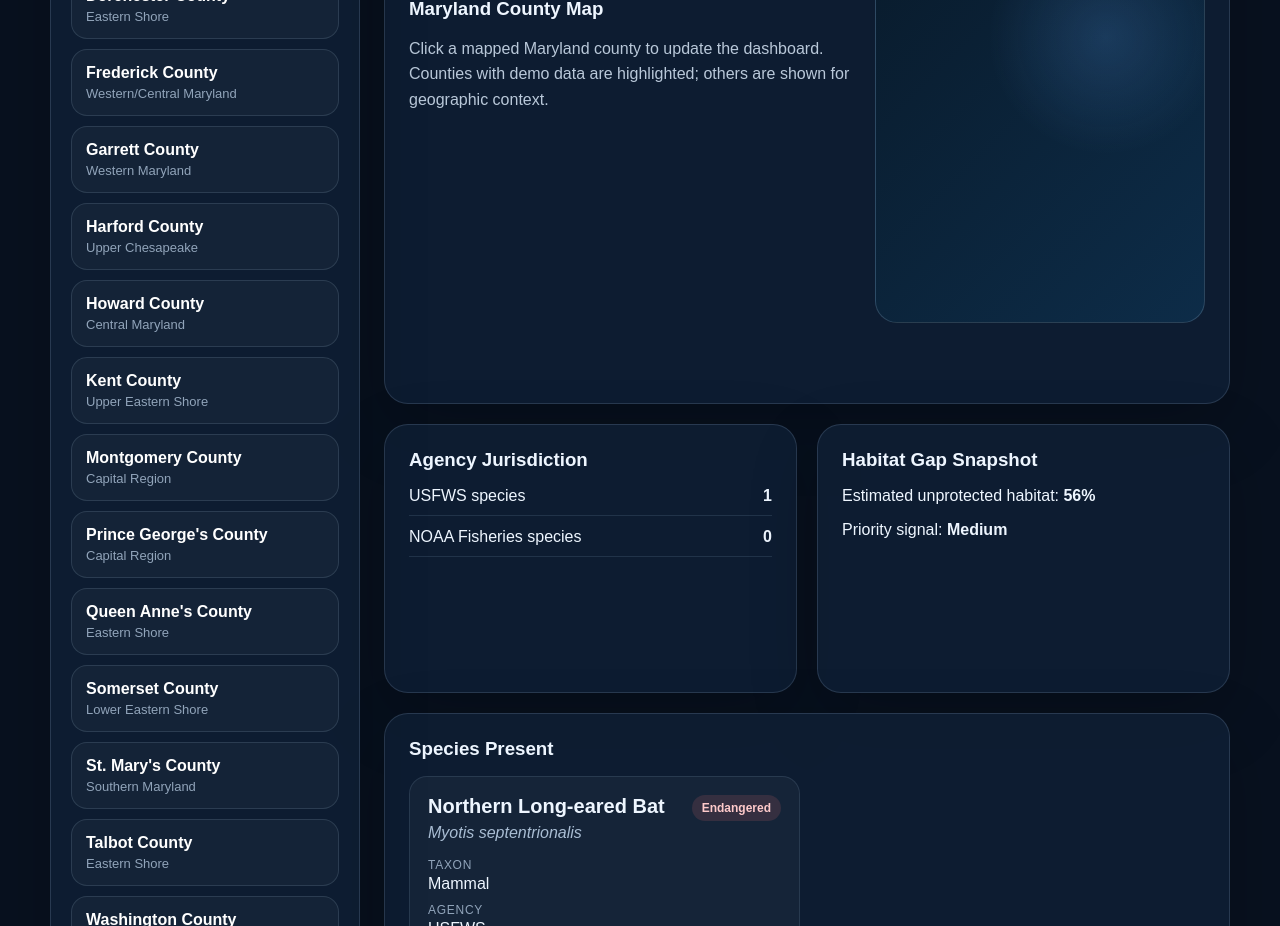
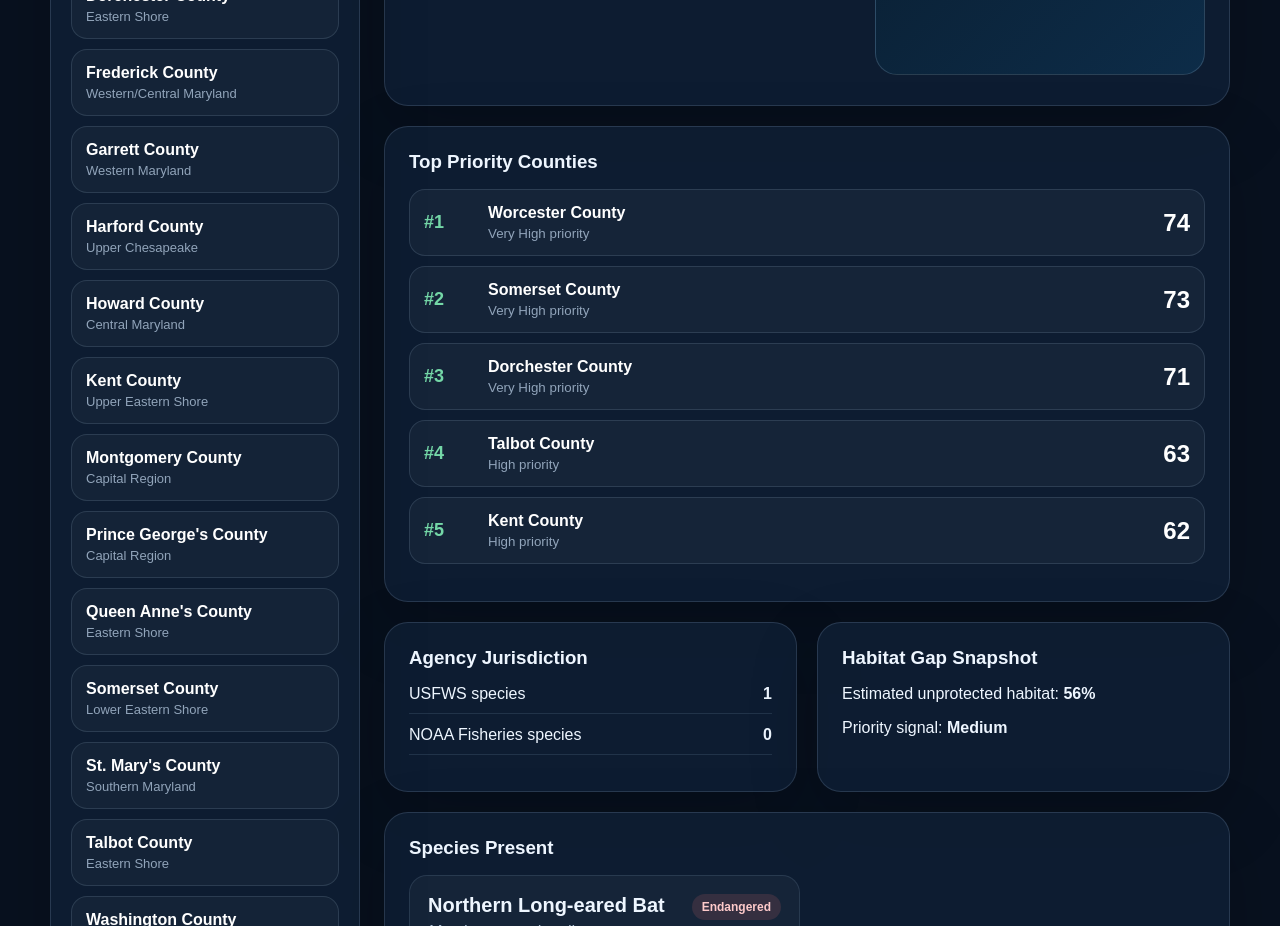
Before and after one commit to bobafettyoda/md-esa-dashboard, a Next.js app: page / in a window 1280 px wide. Shown: the part 1140-2066 px from the top of the page. Built offline with nearby package versions, Linux system fonts and the light colour scheme.

Commit message:
Add top priority county ranking

```diff
--- a/app/page.tsx
+++ b/app/page.tsx
@@ -38,6 +38,14 @@ export default function Home() {
 
   const usfwsCount = selectedSpecies.filter((s) => s.agency === "USFWS").length;
   const noaaCount = selectedSpecies.filter((s) => s.agency === "NOAA Fisheries").length;
+
+  const rankedCounties = [...counties]
+    .map((county) => ({
+      ...county,
+      score: getConservationScore(county),
+    }))
+    .sort((a, b) => b.score - a.score)
+    .slice(0, 5);
 
   return (
     <main className="page">
@@ -156,6 +164,26 @@ export default function Home() {
             </div>
           </div>
 
+          <div className="panel">
+            <h3>Top Priority Counties</h3>
+            <div className="rankingList">
+              {rankedCounties.map((county, index) => (
+                <button
+                  key={county.id}
+                  className={county.id === selectedCounty.id ? "rankRow active" : "rankRow"}
+                  onClick={() => setSelectedCountyId(county.id)}
+                >
+                  <span className="rankNumber">#{index + 1}</span>
+                  <span>
+                    <strong>{county.name}</strong>
+                    <small>{county.conservationPriority} priority</small>
+                  </span>
+                  <b>{county.score}</b>
+                </button>
+              ))}
+            </div>
+          </div>
+
           <div className="agencyGrid">
             <div className="panel">
               <h3>Agency Jurisdiction</h3>
--- a/app/styles.css
+++ b/app/styles.css
@@ -528,3 +528,46 @@ dd {
     grid-template-columns: 1fr;
   }
 }
+
+.rankingList {
+  display: grid;
+  gap: 10px;
+}
+
+.rankRow {
+  width: 100%;
+  display: grid;
+  grid-template-columns: 52px 1fr 60px;
+  gap: 12px;
+  align-items: center;
+  text-align: left;
+  border: 1px solid rgba(159, 189, 219, 0.16);
+  background: rgba(255, 255, 255, 0.035);
+  color: white;
+  border-radius: 16px;
+  padding: 14px;
+  cursor: pointer;
+}
+
+.rankRow:hover,
+.rankRow.active {
+  background: linear-gradient(135deg, rgba(21, 94, 66, 0.9), rgba(21, 57, 94, 0.9));
+  border-color: rgba(116, 215, 167, 0.7);
+}
+
+.rankNumber {
+  color: #74d7a7;
+  font-weight: 900;
+  font-size: 18px;
+}
+
+.rankRow small {
+  display: block;
+  color: #91a4ba;
+  margin-top: 4px;
+}
+
+.rankRow b {
+  justify-self: end;
+  font-size: 24px;
+}
```
